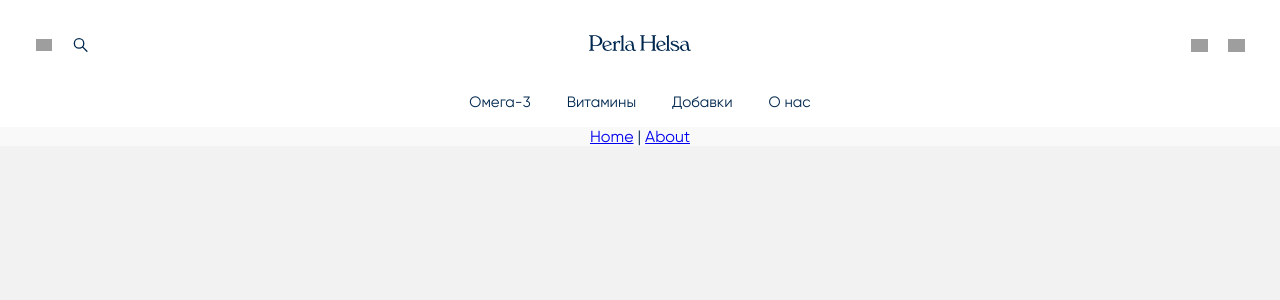
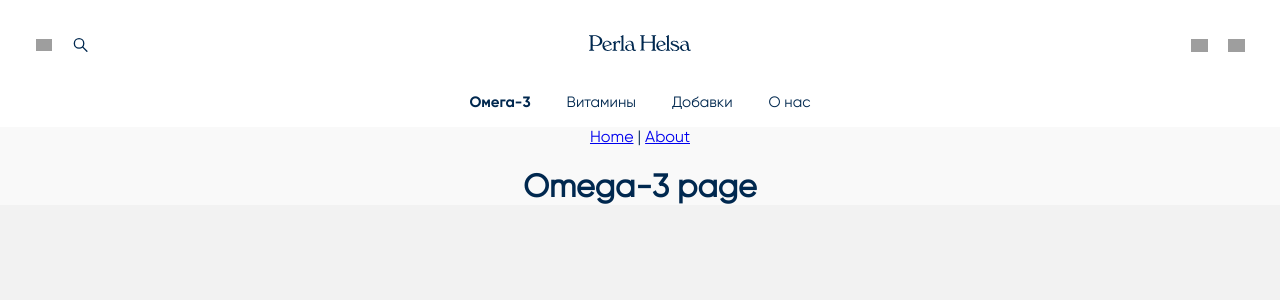
Before and after one commit to YegorKochetkov/perla-helsa, a Vue app: page /omega-3 in a window 1280 px wide. Shown: the top 300 px of the page. Built offline with nearby package versions, Linux system fonts and the light colour scheme; grey boxes are pictures that could not be loaded.

Commit message:
Add routing for header options

```diff
--- a/src/router/index.ts
+++ b/src/router/index.ts
@@ -15,6 +15,38 @@ const routes: Array<RouteRecordRaw> = [
     // which is lazy-loaded when the route is visited.
     component: () => import(/* webpackChunkName: "about" */ "../views/AboutView.vue"),
   },
+  {
+    path: "/omega-3",
+    name: "omega-3",
+    // route level code-splitting
+    // this generates a separate chunk (about.[hash].js) for this route
+    // which is lazy-loaded when the route is visited.
+    component: () => import(/* webpackChunkName: "about" */ "../views/Omega3View.vue"),
+  },
+  {
+    path: "/vitamins",
+    name: "vitamins",
+    // route level code-splitting
+    // this generates a separate chunk (about.[hash].js) for this route
+    // which is lazy-loaded when the route is visited.
+    component: () => import(/* webpackChunkName: "about" */ "../views/VitaminsView.vue"),
+  },
+  {
+    path: "/food_supplement",
+    name: "food_supplement",
+    // route level code-splitting
+    // this generates a separate chunk (about.[hash].js) for this route
+    // which is lazy-loaded when the route is visited.
+    component: () => import(/* webpackChunkName: "about" */ "../views/FoodSupplementView.vue"),
+  },
+  {
+    path: "/delivery",
+    name: "delivery",
+    // route level code-splitting
+    // this generates a separate chunk (about.[hash].js) for this route
+    // which is lazy-loaded when the route is visited.
+    component: () => import(/* webpackChunkName: "about" */ "../views/DeliveryView.vue"),
+  },
 ];
 
 const router = createRouter({
--- /dev/null
+++ b/src/views/DeliveryView.vue
@@ -0,0 +1,5 @@
+<template>
+  <div>
+    <h1>Delivery page</h1>
+  </div>
+</template>
--- /dev/null
+++ b/src/views/FoodSupplementView.vue
@@ -0,0 +1,5 @@
+<template>
+  <div>
+    <h1>Food supplement page</h1>
+  </div>
+</template>
--- /dev/null
+++ b/src/views/Omega3View.vue
@@ -0,0 +1,5 @@
+<template>
+  <div>
+    <h1>Omega-3 page</h1>
+  </div>
+</template>
--- /dev/null
+++ b/src/views/VitaminsView.vue
@@ -0,0 +1,5 @@
+<template>
+  <div>
+    <h1>Vitamins page</h1>
+  </div>
+</template>
```
